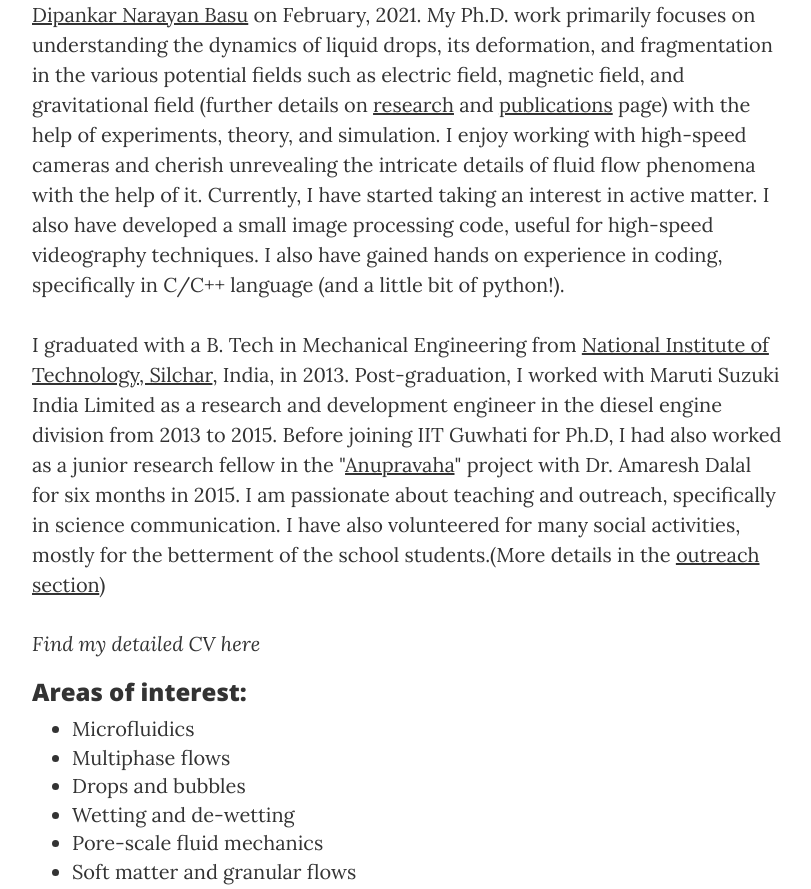
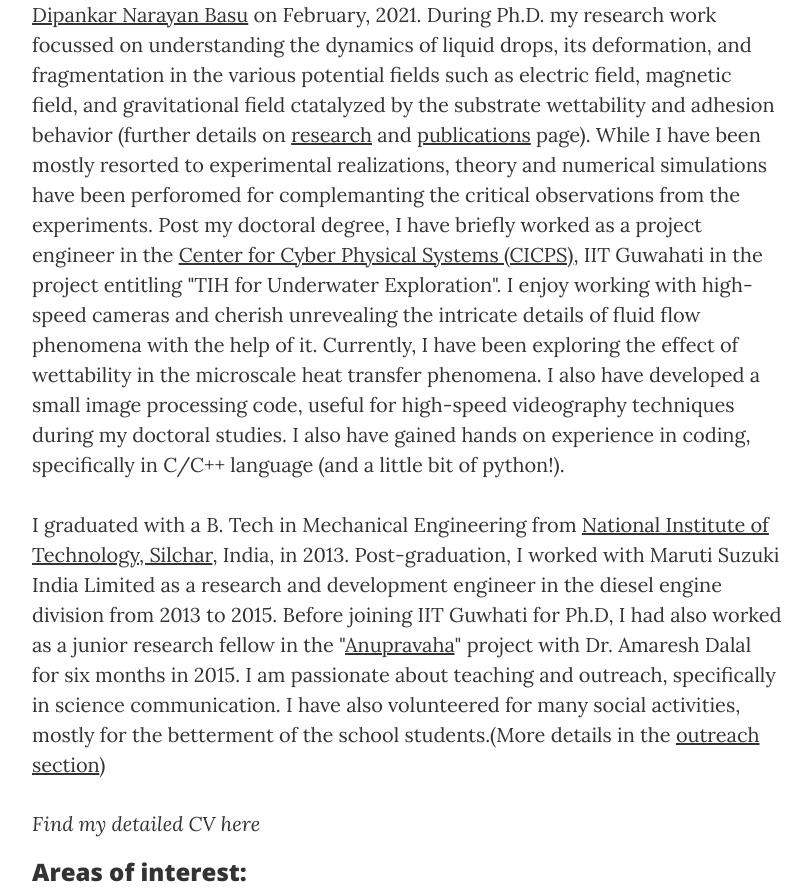
Before and after one commit to bhaskarjyoti-sarma/bhaskarjyoti-sarma.github.io, a website: page index.html in a window 1280 px wide. Shown: the part 772-1661 px from the top of the page, without its empty margins (233-1044 px from the left). Drawn offline with nearby package versions, Linux system fonts and the light colour scheme; files whose address does not match are found by name.

Commit message:
Update index.html

```diff
--- a/index.html
+++ b/index.html
@@ -101,10 +101,8 @@
         <div class="row">
             <div class="col-lg-8 col-lg-offset-2 col-md-10 col-md-offset-1">
 				<p><img src="Bhaskarjyoti_Sarma.jpg" class="bio-photo" alt="Profile photo of Bhaskarjyoti Sarma">I am a Post Doctoral Research Associate in the School of Mechanical Engineering of Purdue University, currently working in the broad area of "Microscale Fluid Flow and Heat Transfer" under the supervision
-				of <a href="https://engineering.purdue.edu/ME/People/ptProfile?resource_id=78578" alt="Homepage of Prof. Justin A. Weibel">Prof. Justin A. Weibel</a>. Prior to that I earned my doctoral degree from the <a href="https://www.iitg.ac.in/mech/" alt="Department of Mechanical Engineering Homepage"> Department of Mechanical Engineering</a> in Indian Institute of Technology Guwahati, India, under the joint supervision of <a href="https://www.iitg.ac.in/amaresh/students.html" alt="Homepage of Dr Amaresh Dalal">Dr Amaresh Dalal</a> and <a href="https://www.iitg.ac.in/dnbasu/student.php" alt="Homepage of Dr Dipankar Narayan Basu">Dr. Dipankar Narayan Basu</a> on February, 2021. My Ph.D. work primarily focuses on understanding the dynamics of liquid drops,
-				its deformation, and fragmentation in the various potential fields such as electric field, magnetic field, and gravitational field (further details on <a href="research.html">research</a> and <a href="publications.html">publications</a> page)
-				with the help of experiments, theory, and simulation. I enjoy working with high-speed cameras and cherish unrevealing the intricate details of fluid flow phenomena with the help of it. Currently, I have started taking an interest in active matter.
-				I also have developed a small image processing code, useful for high-speed videography techniques. I also have gained hands on experience in coding, specifically in C/C++ language (and a little bit of python!).</p>
+				of <a href="https://engineering.purdue.edu/ME/People/ptProfile?resource_id=78578" alt="Homepage of Prof. Justin A. Weibel">Prof. Justin A. Weibel</a>. Prior to that I earned my doctoral degree from the <a href="https://www.iitg.ac.in/mech/" alt="Department of Mechanical Engineering Homepage"> Department of Mechanical Engineering</a> in Indian Institute of Technology Guwahati, India, under the joint supervision of <a href="https://www.iitg.ac.in/amaresh/students.html" alt="Homepage of Dr Amaresh Dalal">Dr Amaresh Dalal</a> and <a href="https://www.iitg.ac.in/dnbasu/student.php" alt="Homepage of Dr Dipankar Narayan Basu">Dr. Dipankar Narayan Basu</a> on February, 2021. During Ph.D. my research work focussed on understanding the dynamics of liquid drops,
+				its deformation, and fragmentation in the various potential fields such as electric field, magnetic field, and gravitational field ctatalyzed by the substrate wettability and adhesion behavior (further details on <a href="research.html">research</a> and <a href="publications.html">publications</a> page). While I have been mostly resorted to experimental realizations, theory and numerical simulations have been perforomed for complemanting the critical observations from the experiments. Post my doctoral degree, I have briefly worked as a project engineer in the <a href="https://www.iitg.ac.in/cicps/" alt="CICPS homepage"> Center for Cyber Physical Systems (CICPS)</a>, IIT Guwahati in the project entitling "TIH for Underwater Exploration". I enjoy working with high-speed cameras and cherish unrevealing the intricate details of fluid flow phenomena with the help of it. Currently, I have been exploring the effect of wettability in the microscale heat transfer phenomena. I also have developed a small image processing code, useful for high-speed videography techniques during my doctoral studies. I also have gained hands on experience in coding, specifically in C/C++ language (and a little bit of python!).</p>
 				<p>I graduated with a B. Tech in Mechanical Engineering from <a href="http://www.nits.ac.in/" alt="NIT Silchar homepage">National Institute of Technology, Silchar</a>, India, in 2013.
 				Post-graduation, I worked with Maruti Suzuki India Limited as a research and development engineer in the diesel engine division from 2013 to 2015. Before joining IIT Guwhati for Ph.D,
 				I had also worked as a junior research fellow in the "<a href="https://www.iitg.ac.in/amaresh/anupravaha/index.php" alt="Homepage of Anupravaha project">Anupravaha</a>" project with
```
